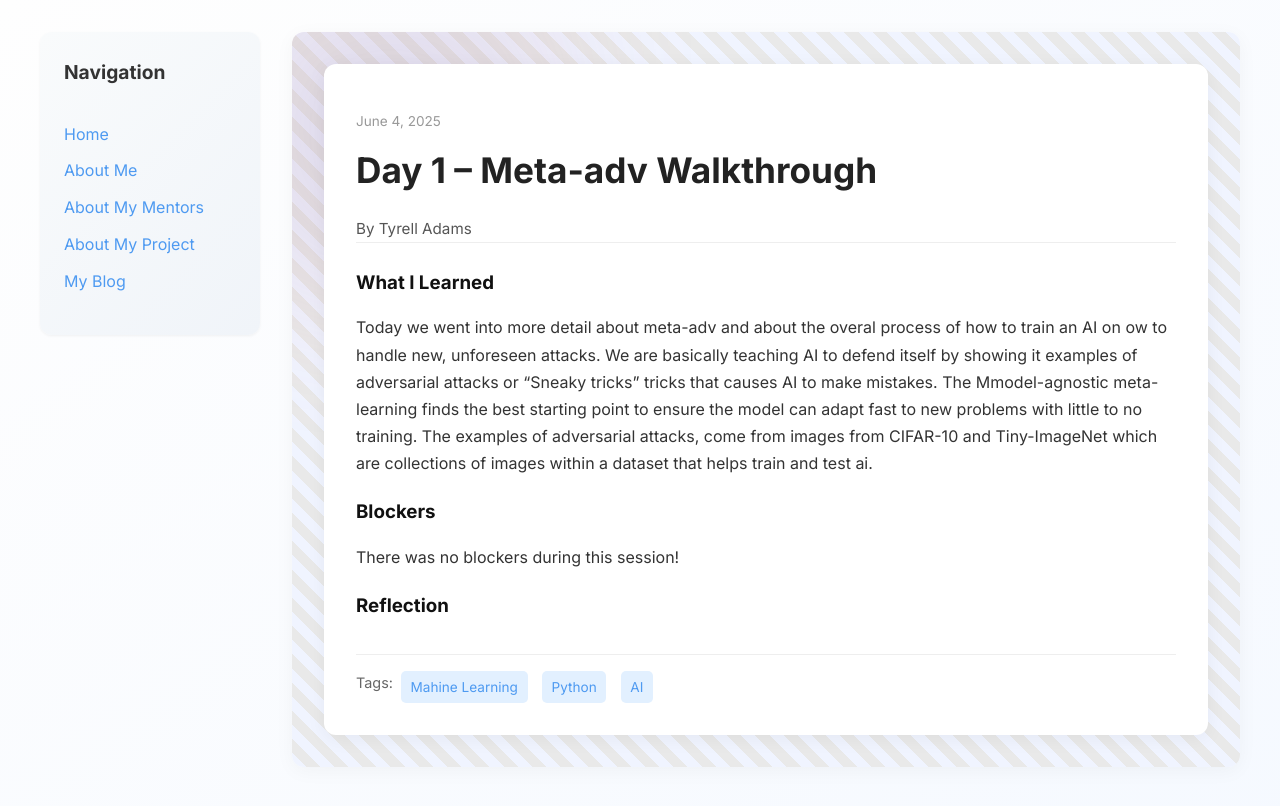
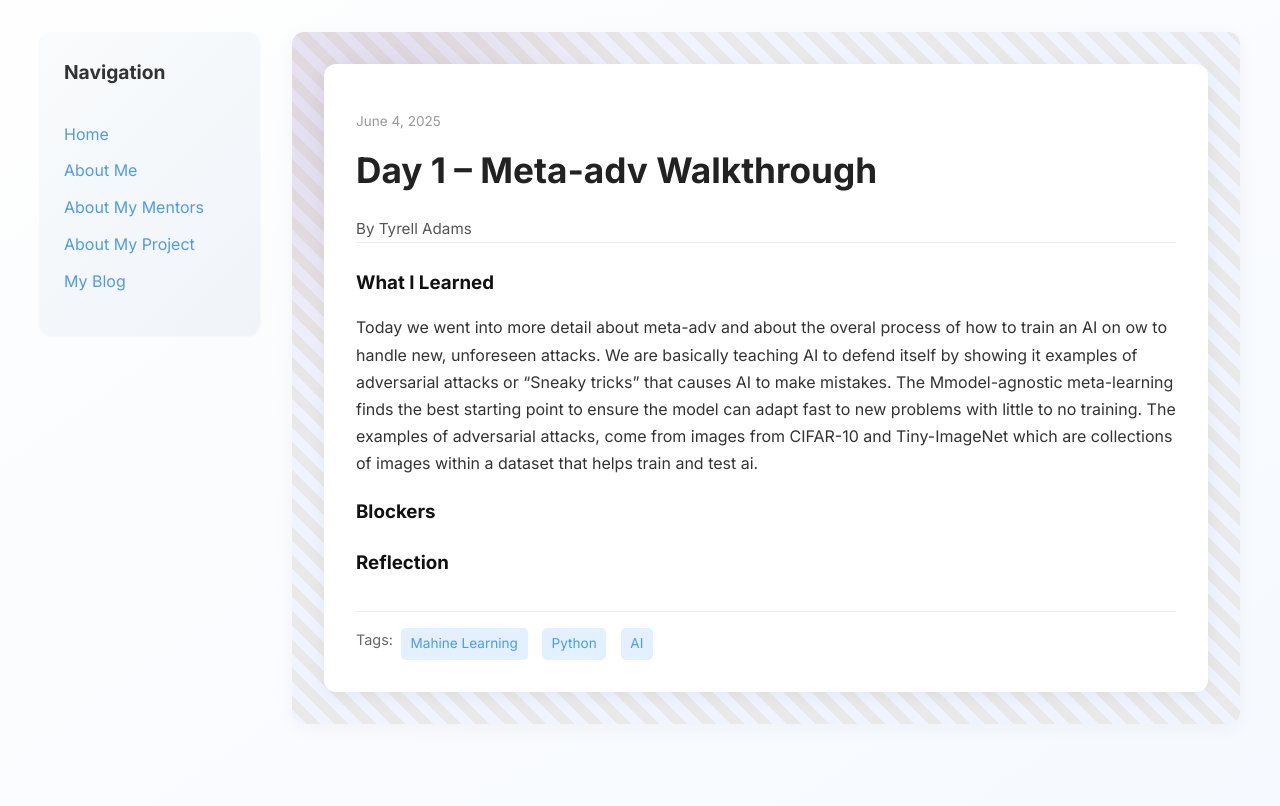
Before and after one commit to Tyrell-Adams/Tyrell-Adams.github.io, a Jekyll site: the page built from _posts/2025-06-04-day-7.md, in a window 1280 px wide. Shown: the top 806 px of the page. Built offline with Jekyll 4.4.1, drawn with Linux system fonts in a browser that asks for light colours.

Commit message:
Update 2025-06-04-day-7.md

```diff
--- a/_posts/2025-06-04-day-7.md
+++ b/_posts/2025-06-04-day-7.md
@@ -7,13 +7,9 @@ permalink: /day7.html
 tags: ["Mahine Learning", "Python", "AI"]
 
 what_i_learned: |
-  Today we went into more detail about meta-adv and about the overal process of how to train an AI on ow to handle new, unforeseen
-  attacks. We are basically teaching AI to defend itself by showing it examples of adversarial attacks or "Sneaky tricks" tricks
-  that causes AI to make mistakes. The Mmodel-agnostic meta-learning finds the best starting point to ensure the model can adapt fast
-  to new problems with little to no training. The examples of adversarial attacks, come from images from CIFAR-10 and Tiny-ImageNet
-  which are collections of images within a dataset that helps train and test ai.
+  Today we went into more detail about meta-adv and about the overal process of how to train an AI on ow to handle new,       unforeseen attacks. We are basically teaching AI to defend itself by showing it examples of adversarial attacks or "Sneaky tricks" that causes AI to make mistakes. The Mmodel-agnostic meta-learning finds the best starting point to ensure the model can adapt fast to new problems with little to no training. The examples of adversarial attacks, come from images from CIFAR-10 and Tiny-ImageNet which are collections of images within a dataset that helps train and test ai.
 blockers: |
-  There was no blockers during this session!
+
 
 reflection: |
 
```
